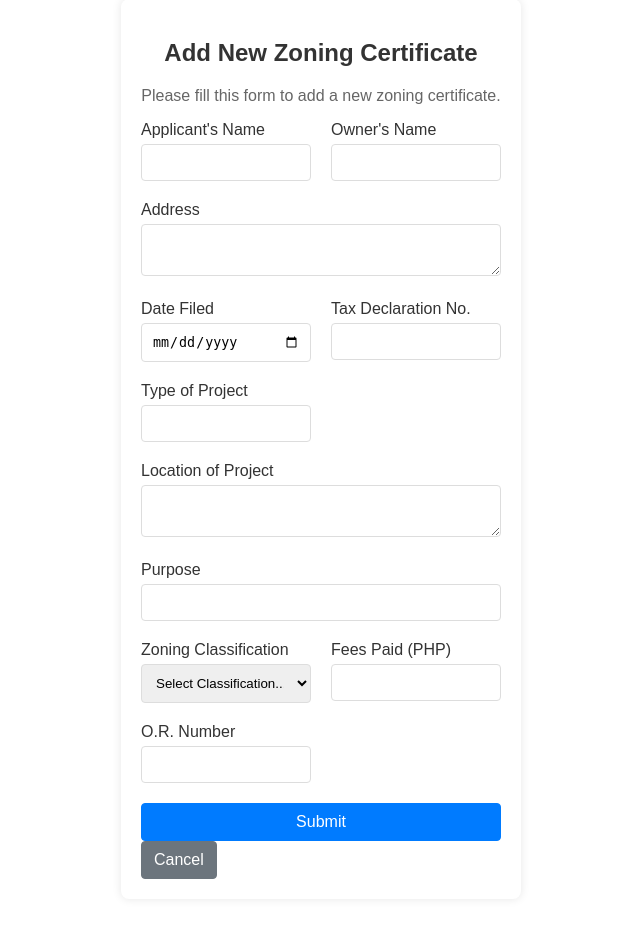
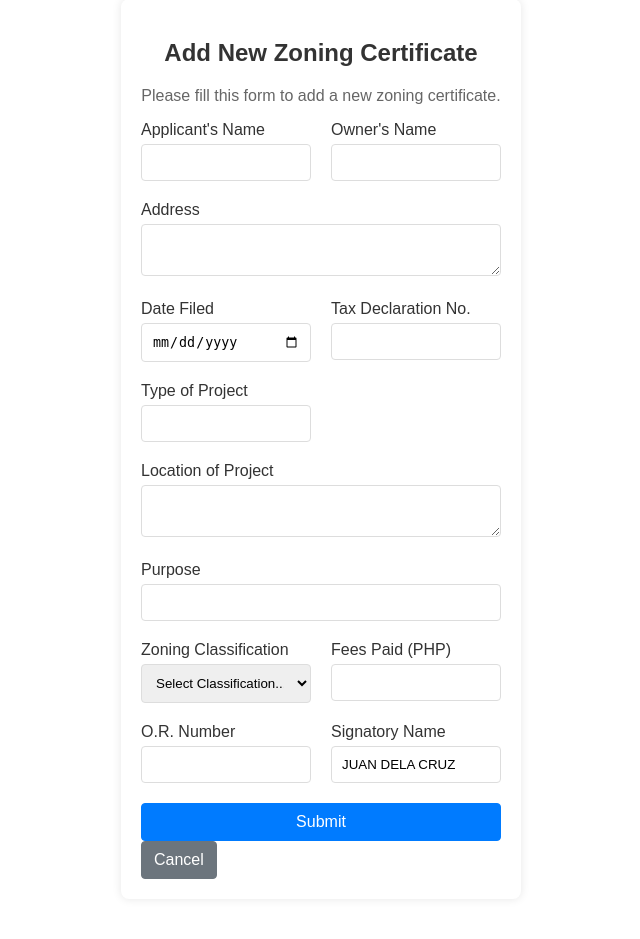
Before and after one commit to lxjaiji/zone, a PHP site: page /add_zoning.php in a window 1280 px wide. Shown: the part 99-1038 px from the top of the page, without its empty margins (319-959 px from the left). Run offline with PHP 8.4, Linux system fonts and the light colour scheme; a user stored in the database is signed in; data comes from the database, SQL or seed files in the repository.

Commit message:
feat: Add default signatory setting and remove province logo
- Modifies the Application Settings page to remove the Province Logo upload functionality.
- Adds a new setting for a 'Default Signatory Name'.
- Updates the database schema to reflect these changes in the `settings` table.
- Adds a `signatory_name` column to the `zoning_certificates` table for consistency.
- The 'Add Zoning' and 'Add Locational' forms now include a 'Signatory Name' field that is pre-populated with the default value from settings, improving workflow efficiency.

```diff
--- a/add_zoning.php
+++ b/add_zoning.php
@@ -16,7 +16,17 @@ require_once "config.php";
 $applicant_name = $owner_name = $address = $date_filed = $issue_date = "";
 $certificate_number = $expiration_date = $tax_declaration = $project_type = "";
 $project_location = $purpose = $zoning_classification = $fees_paid = $or_number = "";
-$encoded_by_user_id = $_SESSION["id"]; // Get admin user ID from session
+$encoded_by_user_id = $_SESSION["id"];
+
+// Fetch default signatory name from settings
+$signatory_name = ''; // Default empty
+$sql_signatory = "SELECT setting_value FROM settings WHERE setting_key = 'default_signatory_name' LIMIT 1";
+if($result_signatory = mysqli_query($link, $sql_signatory)){
+    if(mysqli_num_rows($result_signatory) == 1){
+        $row_signatory = mysqli_fetch_assoc($result_signatory);
+        $signatory_name = $row_signatory['setting_value'];
+    }
+}
 
 $errors = [];
 
@@ -121,16 +131,17 @@ if($_SERVER["REQUEST_METHOD"] == "POST"){
 
     // If no validation errors, proceed to generate certificate number and insert
     if(empty($errors)){
+        $signatory_name_post = trim($_POST['signatory_name']); // Get from post
         $certificate_number = generateCertificateNumber($link);
 
-        $sql = "INSERT INTO zoning_certificates (applicant_name, owner_name, address, date_filed, issue_date, certificate_number, expiration_date, tax_declaration, project_type, project_location, purpose, zoning_classification, fees_paid, or_number, encoded_by_user_id) VALUES (?, ?, ?, ?, ?, ?, ?, ?, ?, ?, ?, ?, ?, ?, ?)";
+        $sql = "INSERT INTO zoning_certificates (applicant_name, owner_name, address, date_filed, issue_date, certificate_number, expiration_date, tax_declaration, project_type, project_location, purpose, zoning_classification, fees_paid, or_number, signatory_name, encoded_by_user_id) VALUES (?, ?, ?, ?, ?, ?, ?, ?, ?, ?, ?, ?, ?, ?, ?, ?)";
 
         if($stmt = mysqli_prepare($link, $sql)){
-            mysqli_stmt_bind_param($stmt, "ssssssssssssdsi",
+            mysqli_stmt_bind_param($stmt, "ssssssssssssdssi",
                 $applicant_name, $owner_name, $address, $date_filed, $issue_date,
                 $certificate_number, $expiration_date, $tax_declaration, $project_type,
                 $project_location, $purpose, $zoning_classification, $fees_paid,
-                $or_number, $encoded_by_user_id
+                $or_number, $signatory_name_post, $encoded_by_user_id
             );
 
             if(mysqli_stmt_execute($stmt)){
@@ -291,6 +302,10 @@ $zoning_classifications = ['Residential', 'Commercial', 'Agro-Industrial', 'Agri
                         <label>O.R. Number</label>
                         <input type="text" name="or_number" class="form-control <?php echo (!empty($errors['or_number'])) ? 'is-invalid' : ''; ?>" value="<?php echo htmlspecialchars($or_number); ?>" required>
                     </div>
+                    <div class="form-group">
+                        <label>Signatory Name</label>
+                        <input type="text" name="signatory_name" class="form-control" value="<?php echo htmlspecialchars($signatory_name); ?>">
+                    </div>
                 </div>
                 <div class="form-group full-width" style="margin-top:20px;">
                     <input type="submit" class="btn btn-primary" value="Submit">
--- a/settings_schema.sql
+++ b/settings_schema.sql
@@ -10,4 +10,4 @@ INSERT INTO settings (setting_key, setting_value) VALUES
 ('province_name', 'Province of [Default]'),
 ('municipality_name', 'Municipality of [Default]'),
 ('municipality_logo_path', 'uploads/default_logo.png'),
-('province_logo_path', 'uploads/default_logo.png');
+('default_signatory_name', 'JUAN DELA CRUZ');
--- /dev/null
+++ b/zoning_schema_add_signatory.sql
@@ -0,0 +1,3 @@
+-- Add signatory_name column to zoning_certificates table
+ALTER TABLE zoning_certificates
+ADD COLUMN signatory_name VARCHAR(255) AFTER or_number;
```
Also changed, not shown: add_locational.php (+11 -1 lines), settings.php (+7 -7 lines).
